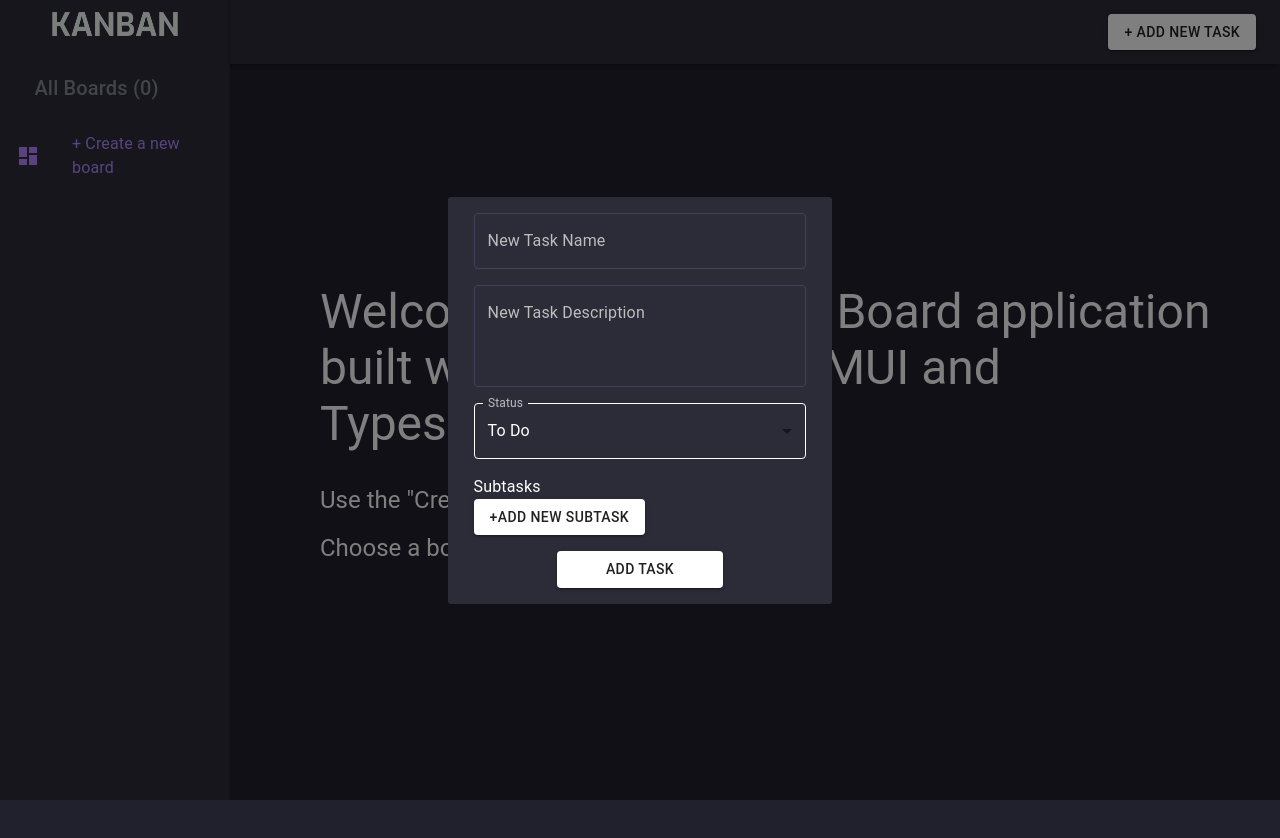
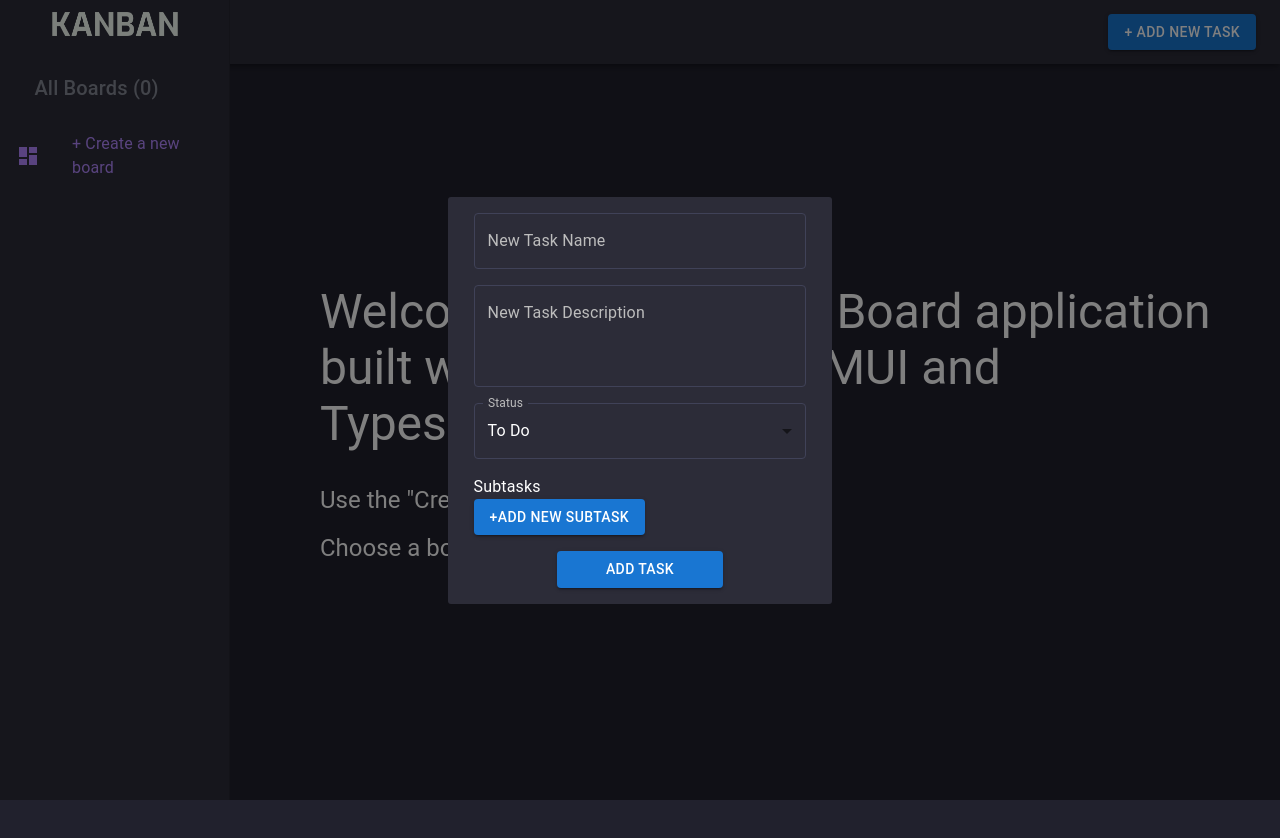
Before and after one commit to atalayozmen/KanbanProject, a React (Create React App) app: page / in a window 1280 px wide. Both pictures are taken after a click on the button "+ ADD NEW TASK". Shown: the top 838 px of the page. Built offline with nearby package versions, Linux system fonts and the light colour scheme.

Commit message:
styling fixes

```diff
--- a/package.json
+++ b/package.json
@@ -8,7 +8,6 @@
     "@material-ui/core": "^4.12.4",
     "@mui/icons-material": "^5.11.0",
     "@mui/material": "^5.11.2",
-    "@reduxjs/toolkit": "^1.9.3",
     "@testing-library/jest-dom": "^5.16.5",
     "@testing-library/react": "^13.4.0",
     "@testing-library/user-event": "^13.5.0",
@@ -48,5 +47,8 @@
       "last 1 firefox version",
       "last 1 safari version"
     ]
+  },
+  "devDependencies": {
+    "@reduxjs/toolkit": "^1.9.5"
   }
 }
--- a/src/App.tsx
+++ b/src/App.tsx
@@ -8,19 +8,48 @@ import { ThemeProvider, createTheme } from '@mui/material/styles';
 
 const theme = createTheme({
   palette: {
-    primary: {
-      main: '#ffffff', // White
+    background: {
+      default: '#2C2C38', // Dark Grey
+      paper: '#2C2C38', // Light Grey
     },
-    secondary: {
-      main: '#dc004e', // Red
+  },
+  components: {
+    MuiAppBar: {
+      styleOverrides: {
+        root: {
+          background: '#2C2C38',
+        },
+      },
     },
-    background: {
-      default: '#21212D', // Dark Grey
-
-      paper: '#2C2C38', // Light Grey
-
-      // default: '#2C2C38', // Light Grey
-      // paper: '#21212D', // Dark Grey
+    MuiToolbar: {
+      styleOverrides: {
+        root: {
+          background: '#2C2C38',
+        },
+      },
+    },
+    MuiInputBase: {
+      styleOverrides: {
+        input: {
+          color: 'white',
+        },
+      },
+    },
+    MuiOutlinedInput: {
+      styleOverrides: {
+        root: {
+          '& > fieldset': {
+            borderColor: '#404258',
+          },
+        },
+      },
+    },
+    MuiInputLabel: {
+      styleOverrides: {
+        root: {
+          color: '#bdbdbd',
+        },
+      },
     },
   },
 });
--- a/src/components/appbar/AppbarComp.tsx
+++ b/src/components/appbar/AppbarComp.tsx
@@ -193,7 +193,6 @@ function AppbarComp() {
           display: 'flex',
           flexDirection: 'row',
           width: '100%',
-          backgroundColor: '#2c2c38',
         }}
         position='fixed'
       >
@@ -217,11 +216,7 @@ function AppbarComp() {
 
         <Toolbar sx={{ flexGrow: 1 }}>
           <Box sx={{ flexGrow: 1 }} />
-          <Button
-            onClick={onTaskButtonClick}
-            variant='contained'
-            sx={{ bgColor: '#2196f3' }}
-          >
+          <Button onClick={onTaskButtonClick} variant='contained'>
             + Add New Task
           </Button>
         </Toolbar>
--- a/src/components/modal/ModalComp.tsx
+++ b/src/components/modal/ModalComp.tsx
@@ -74,15 +74,6 @@ const ModalComp: FC<ModalCompProps> = (props) => {
                     <Typography></Typography>
                     <TextField
                       sx={{
-                        '& .MuiOutlinedInput-root': {
-                          '& > fieldset': { borderColor: '#404258' },
-                        },
-                        '& .MuiInputBase-input': {
-                          color: 'white', // set the font color here
-                        },
-                        '& .MuiInputLabel-root': {
-                          color: '#bdbdbd', // set the label font color here
-                        },
                         marginBottom: '2vh',
                         width: '100%',
                       }}
--- a/src/components/select/SelectComp.tsx
+++ b/src/components/select/SelectComp.tsx
@@ -37,15 +37,20 @@ const SelectComp = (props: SelectCompProps) => {
           '& .MuiInputBase-input': {
             color: 'white', // set the font color here
           },
-          '& .MuiOutlinedInput-notchedOutline': {
-            borderColor: 'white',
+          'label + &': {
+            color: 'white',
           },
+
           width: '100%',
         }}
       >
         {options.map((option) => {
           return (
-            <MenuItem key={option.value + option.label} value={option.value}>
+            <MenuItem
+              sx={{ color: 'white' }}
+              key={option.value + option.label}
+              value={option.value}
+            >
               {option.label}
             </MenuItem>
           );
--- a/src/components/sidebar/NewBoardButton.tsx
+++ b/src/components/sidebar/NewBoardButton.tsx
@@ -8,11 +8,10 @@ import {
 
 import DashboardIcon from '@mui/icons-material/Dashboard';
 import { useAppDispatch } from '../../hooks';
-import { makeStyles } from '@material-ui/core';
 import { addKanbanBoard } from '../../slices/kanbanBoardSlice';
 import ModalComp, { ModalElement } from '../modal/ModalComp';
 
-const useStyles = makeStyles({
+/*const useStyles = makeStyles({
   input: {
     color: 'white', // set the text color to red
   },
@@ -21,12 +20,10 @@ const useStyles = makeStyles({
       color: 'white', // set the font color here
     },
   },
-});
+});*/
 
 const NewBoardButton = () => {
   const dispatch = useAppDispatch();
-
-  const classes = useStyles();
 
   const [newBoardName, setNewBoardName] = useState<string>('');
 
@@ -56,11 +53,9 @@ const NewBoardButton = () => {
       type: 'textfield',
       label: 'New Board Name',
       props: {
-        className: classes.textField,
         label: 'New Board Name',
         value: newBoardName,
         onChange: handleInputChange,
-        InputProps: { className: classes.input },
       },
     },
     {
```
Also changed, not shown: 1 other file (tests, documents, lock files or other folders).
